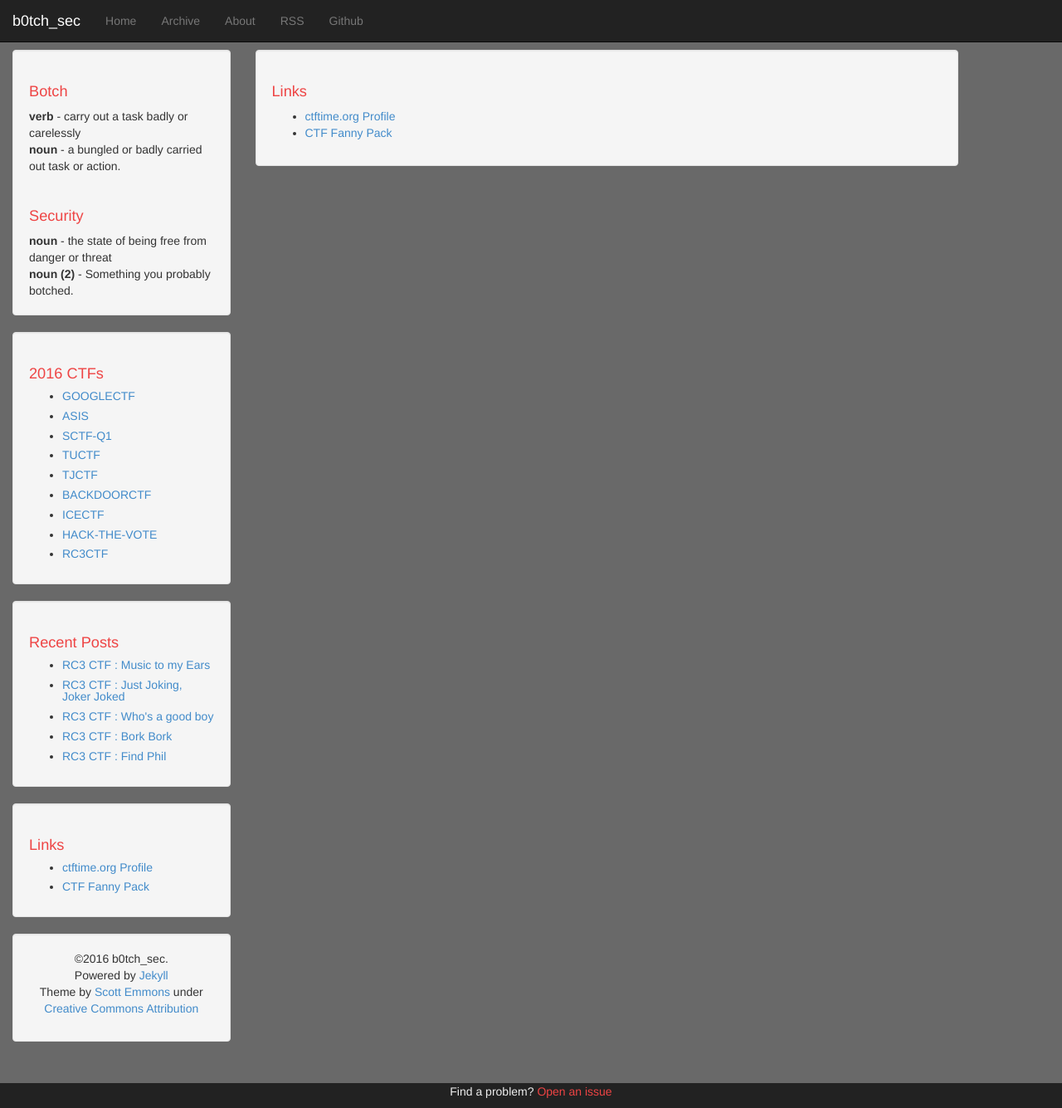
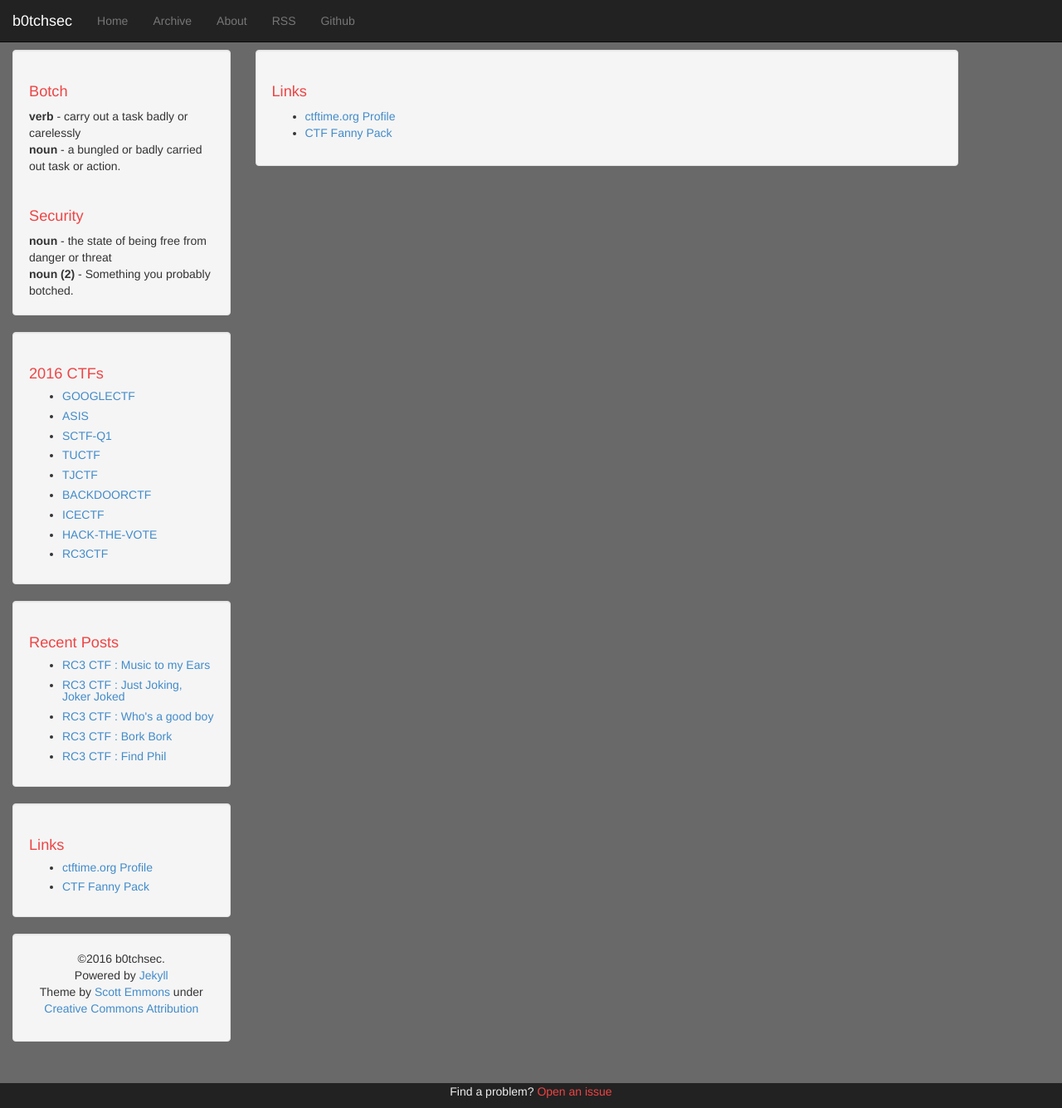
Before and after one commit to b0tchsec/b0tchsec.github.io, a Jekyll site: the page built from links/index.html, in a window 1280 px wide and 1335 px high. Shown: the whole window at 83% size. Built offline with Jekyll 4.4.1, drawn with Linux system fonts in a browser that asks for light colours.

Commit message:
Update sitename to remove our underscore, we hardly use it anymore.

```diff
--- a/_config.yml
+++ b/_config.yml
@@ -1,6 +1,6 @@
 # Jekyll configuration
 
-name: 'b0tch_sec'
+name: 'b0tchsec'
 description: '
 <h1>Botch</h1>
 <strong>verb</strong> - carry out a task badly or carelessly <br />
```
